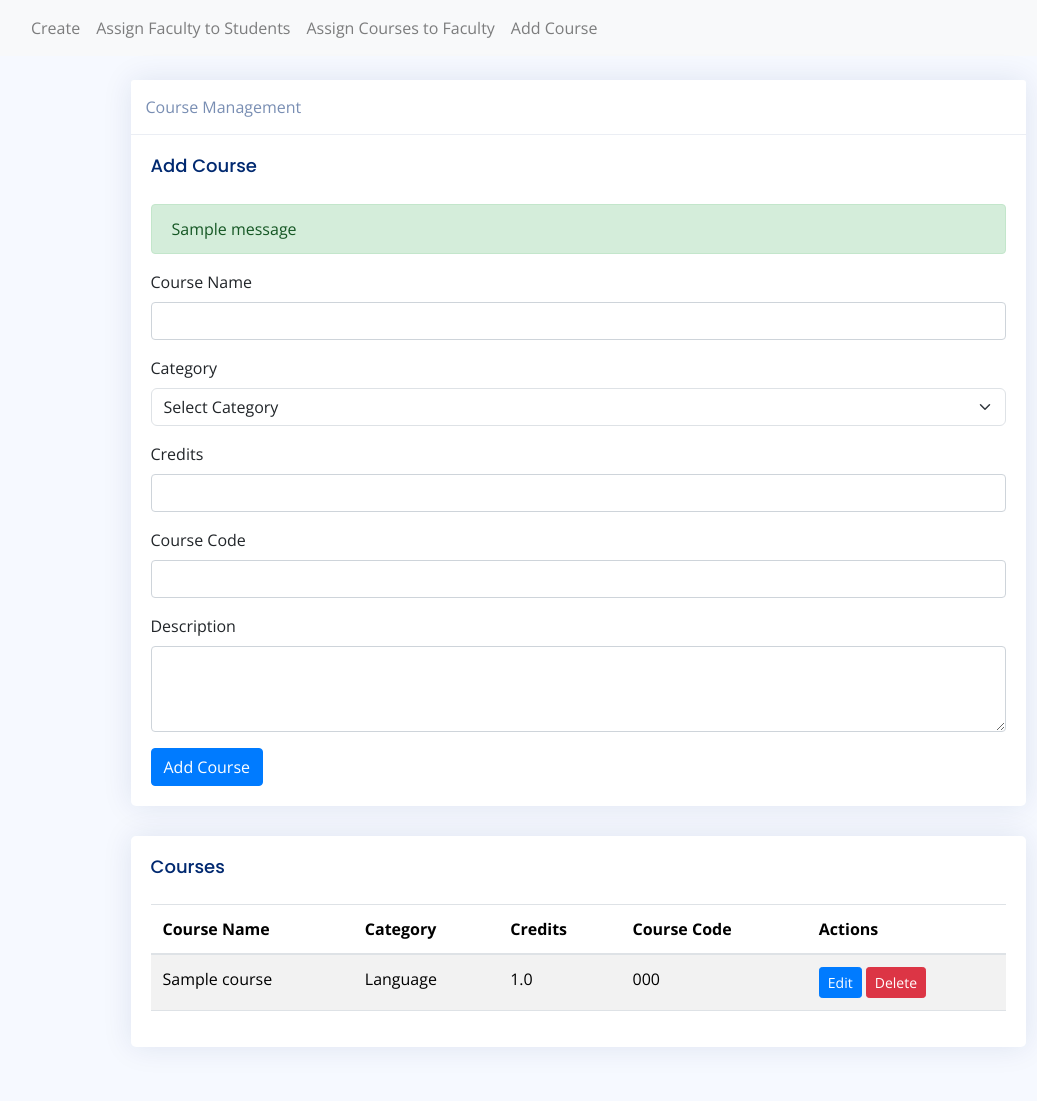
After one commit to 9yon6yon-6yon/webPractice, a Django app: page /courses/add/ in a window 1280 px wide. The commit adds this page. Shown: the whole page, without its empty margins (62-1099 px from the left). Run offline with Django 4.2, Linux system fonts and the light colour scheme; tables that the repository leaves empty hold one stand-in row (values such as "Sample post"); one stand-in notice (Sample message) is shown; some libraries are stand-ins or nearby versions.

Commit message:
addition of courses and others

```diff
--- /dev/null
+++ b/Lms/templates/courses.html
@@ -0,0 +1,123 @@
+{% extends '_base.html' %}
+
+{% block title %}
+Course Management
+{% endblock %}
+{% block nav %}
+
+<nav class="navbar navbar-expand-lg navbar-light bg-light">
+    <div class="container">
+
+        <div class="collapse navbar-collapse" id="navbarNav">
+            <ul class="navbar-nav">
+                <li class="nav-item">
+                    <a class="nav-link" href="{% url 'create' %}">Create</a>
+                </li>
+                <li class="nav-item">
+                    <a class="nav-link" href="{% url 'assign.faculty_to_students' %}">Assign Faculty to Students</a>
+                </li>
+                <li class="nav-item">
+                    <a class="nav-link" href="{% url 'assign.courses_to_faculty' %}">Assign Courses to Faculty</a>
+                </li>
+                <li class="nav-item">
+                    <a class="nav-link" href="{% url 'add-course' %}">Add Course</a>
+                </li>
+            </ul>
+        </div>
+    </div>
+</nav>
+
+
+{% endblock %}
+
+{% block content %}
+<section class="section courses min-vh-100 d-flex flex-column align-items-center justify-content-center py-4">
+    <div class="container">
+        <div class="row justify-content-center">
+            <div class="col-md-10">
+                <div class="card">
+                    <div class="card-header">
+                        Course Management
+                    </div>
+                    <div class="card-body">
+
+                        <h5 class="card-title">Add Course</h5>
+                        {% if messages %}
+                        {% for message in messages %}
+                        <p class="alert alert-{{ message.tags }}">{{ message }}</p>
+                        {% endfor %}
+                        {% endif %}
+                        <form method="POST" action="{% url 'add-course' %}" enctype="multipart/form-data">
+                            {% csrf_token %}
+                            <div class="mb-3">
+                                <label for="name" class="form-label">Course Name</label>
+                                <input type="text" class="form-control" id="name" name="name" required>
+                            </div>
+                            <div class="mb-3">
+                                <label for="category" class="form-label">Category</label>
+                                <select class="form-select" id="category" name="category" required>
+                                    <option value="" selected disabled>Select Category</option>
+                                    <option value="A">Language</option>
+                                    <option value="B">General Education</option>
+                                    <option value="C">Basic Sciences</option>
+                                    <option value="D">Mathematics</option>
+                                    <option value="E">Other Engineering</option>
+                                    <option value="F">Core Courses</option>
+                                    <option value="G">Elective Courses</option>
+                                    <option value="H">University required courses</option>
+                                    <option value="I">Final Year Design Project</option>
+                                </select>
+                            </div>
+                            <div class="mb-3">
+                                <label for="credits" class="form-label">Credits</label>
+                                <input type="number" class="form-control" id="credits" name="credits" required>
+                            </div>
+                            <div class="mb-3">
+                                <label for="code" class="form-label">Course Code</label>
+                                <input type="text" class="form-control" id="code" name="code" required>
+                            </div>
+                            <div class="mb-3">
+                                <label for="description" class="form-label">Description</label>
+                                <textarea class="form-control" id="description" name="description" rows="3"
+                                    required></textarea>
+                            </div>
+                            <button type="submit" class="btn btn-primary">Add Course</button>
+                        </form>
+                    </div>
+                </div>
+                <div class="card mt-4">
+                    <div class="card-body">
+                        <h5 class="card-title">Courses</h5>
+                        <table class="table table-striped">
+                            <thead>
+                                <tr>
+                                    <th>Course Name</th>
+                                    <th>Category</th>
+                                    <th>Credits</th>
+                                    <th>Course Code</th>
+                                    <th>Actions</th>
+                                </tr>
+                            </thead>
+                            <tbody>
+                                {% for course in courses %}
+                                <tr>
+                                    <td>{{ course.name }}</td>
+                                    <td>{{ course.get_category_display }}</td>
+                                    <td>{{ course.credits }}</td>
+                                    <td>{{ course.code }}</td>
+                                    <td>
+                                        <a href="#" class="btn btn-sm btn-primary">Edit</a>
+                                        <a href="{% url 'delete-course' course.id %}"
+                                            class="btn btn-sm btn-danger">Delete</a>
+                                    </td>
+                                </tr>
+                                {% endfor %}
+                            </tbody>
+                        </table>
+                    </div>
+                </div>
+            </div>
+        </div>
+    </div>
+</section>
+{% endblock %}
--- a/Lms/templates/navbar.html
+++ b/Lms/templates/navbar.html
@@ -5,7 +5,7 @@
 
       <img src="{{ request.session.user_profile_picture }}" alt="profile_picture">
 
-      <p>{{ user_profile.phone }}</p>
+      <p>{{ user }}</p>
 
     </div>
     <ul>
--- a/Lms/urls.py
+++ b/Lms/urls.py
@@ -29,9 +29,26 @@ urlpatterns = [
     path('user/chat/view/', loadChat, name='user.chat.view'),
     path('user/chat/show/<int:id>/', loadSpecificChat, name='user.chat.show'),
     path('user/chat/send/<int:id>/', sendChat, name='user.chat.send'),
-     path('user/chat/send/', sendChat, name='user.chat.send.optional'),  # Optional id parameter
-
-
+    # Optional id parameter
+    path('user/chat/send/', sendChat, name='user.chat.send.optional'),
+    # announcements and assignments done by faculty
+    path('user/announcement-make', makeAnnouncement, name='makeAnnouncement'),
+    path('user/announcement-view/<int:id>',
+         viewAnnouncement, name='viewAnnouncement'),
+    path('user/assignment-create', assignmentCreate, name='assignmentCreate'),
+    path('user/assignment-submit/<int:id>/',
+         assignmentSubmit, name='assignmentSubmit'),
+    path('user/assignment-view/<int:id>/',
+         assignmentView, name='assignmentView'),
+    path('user/assignment-view-submissions/',
+         assignmentViewAll, name='assignmentViewAll'),
+    # assign courses to faculty and students by admin
+    path('assign-faculty-to-students/', assign_faculty_to_students,
+         name='assign.faculty_to_students'),
+    path('assign-courses-to-faculty/', assign_courses_to_faculty,
+         name='assign.courses_to_faculty'),
+    path('courses/add/', courses, name='add-course'),
+    path('courses/delete/<int:id>', deletecourse, name='delete-course'),
 
 
 ] + static(settings.MEDIA_URL, document_root=settings.MEDIA_ROOT)
--- a/Lms/views.py
+++ b/Lms/views.py
@@ -13,7 +13,8 @@ from django.urls import reverse
 from django.conf import settings
 from .models import *
 from django.http import HttpResponse
-
+import csv
+from io import TextIOWrapper
 
 
 def createForm(request):
@@ -22,14 +23,40 @@ def createForm(request):
 
 def createUser(request):
     if request.method == 'POST':
+        csv_file = request.FILES.get('csv_file')
+        if csv_file:
+            # Process uploaded CSV file
+            csv_text = TextIOWrapper(csv_file.file, encoding='utf-8')
+            csv_reader = csv.reader(csv_text)
+            for row in csv_reader:
+                # Extract data from CSV row and create users
+                csv_username = row[0]
+                csv_email = row[1]
+                csv_user_type = row[2]
+                csv_phone = row[3]
+
+                csv_user = Users.objects.create_user(
+                    username=csv_username, email=csv_email, password="password", user_type=csv_user_type)
+                csv_user.created_at = timezone.now()
+                csv_user.updated_at = timezone.now()
+                csv_user.save()
+
+                # Create profile
+                csv_profile = Profile.objects.create(
+                    user=csv_user, phone=csv_phone)
+                csv_profile.save()
+
+            messages.success(
+                request, 'Account(s) created successfully from CSV where default password is : password')
+            return redirect('create')
+        # If CSV file is not provided, process form data
+        username = request.POST['userName']
         email = request.POST['email']
         password = request.POST['password']
         user_type = request.POST['type']
-
         phone = request.POST['phone']
-
         user = Users.objects.create_user(
-            email=email, password=password, user_type=user_type)
+            username=username, email=email, password=password, user_type=user_type)
         user.created_at = timezone.now()
         user.updated_at = timezone.now()
         user.save()
@@ -38,7 +65,8 @@ def createUser(request):
         profile = Profile.objects.create(
             user=user, phone=phone, profile_picture=profile_picture)
         profile.save()
-
+    messages.success(
+        request, 'Account created successfully.')
     return redirect('create')
 
 
@@ -66,10 +94,12 @@ def login(request):
             request.session['email'] = user.email
             try:
                 user_profile = Profile.objects.get(user=user)
-                request.session['user_profile_picture'] = user_profile.profile_picture.url
+                if user_profile.profile_picture:
+                    request.session['user_profile_picture'] = user_profile.profile_picture.url
+                else:
+                    request.session['user_profile_picture'] = '/media/profile_pics/default-profile.png'
             except Profile.DoesNotExist:
-                request.session['user_profile_picture'] = None
-
+                request.session['user_profile_picture'] = '/media/profile_pics/default-profile.png'
             return redirect('user.dashboard')
         else:
             messages.error(request, 'Invalid email or password.')
@@ -187,7 +217,8 @@ def save_Password(request):
 
 def home(request):
     user_id = request.session.get('user_id')
-
+    usr = Users.objects.get(id=user_id)
+    user = usr.username
     unread_notification_count = Notification.objects.filter(
         user_id=user_id).count()
     unread_message_count = ChatMessage.objects.filter(
@@ -202,6 +233,7 @@ def home(request):
         'unread_notification_count': unread_notification_count,
         'unread_message_count': unread_message_count,
         'user_profile': user_profile,
+        'user': user
     }
 
     return render(request, 'dashboard.html', context)
@@ -287,8 +319,6 @@ def privateFileDelete(request, id):
     return redirect('user.private.view')
 
 
-
-
 def loadChat(request):
     user_id = request.session.get('user_id')
     user = Users.objects.get(id=user_id)
@@ -299,16 +329,20 @@ def loadChat(request):
 
     return render(request, 'chat.html', {'active_users_same_courses': active_users_same_courses})
 
-def loadSpecificChat(request,id):
+
+def loadSpecificChat(request, id):
     logged_in_user_id = request.session.get('user_id')
     logged_in_user = Users.objects.get(id=logged_in_user_id)
 
     selected_user = get_object_or_404(Users, id=id)
 
-    sent_messages = ChatMessage.objects.filter(sender=logged_in_user, receiver=selected_user)
-    received_messages = ChatMessage.objects.filter(sender=selected_user, receiver=logged_in_user)
+    sent_messages = ChatMessage.objects.filter(
+        sender=logged_in_user, receiver=selected_user)
+    received_messages = ChatMessage.objects.filter(
+        sender=selected_user, receiver=logged_in_user)
 
-    context = {'selected_user': selected_user, 'sent_messages': sent_messages, 'received_messages': received_messages}
+    context = {'selected_user': selected_user,
+               'sent_messages': sent_messages, 'received_messages': received_messages}
     chat_content = render_to_string('chat-context.html', context)
 
     if request.is_ajax():
@@ -316,7 +350,8 @@ def loadSpecificChat(request,id):
     else:
         return render(request, 'chat.html', context)
 
-def sendChat(request,id):
+
+def sendChat(request, id):
     if request.method == 'POST':
         logged_in_user_id = request.session.get('user_id')
         logged_in_user = Users.objects.get(id=logged_in_user_id)
@@ -325,6 +360,96 @@ def sendChat(request,id):
         message_text = request.POST.get('message')
 
         if message_text:
-            ChatMessage.objects.create(sender=logged_in_user, receiver=selected_user, message=message_text)
+            ChatMessage.objects.create(
+                sender=logged_in_user, receiver=selected_user, message=message_text)
 
     return redirect('user.chat.show', id=id)
+
+
+def makeAnnouncement(request):
+    return render(request, '')
+
+
+def viewAnnouncement(request, id):
+    return render(request, '')
+
+
+def assignmentCreate(request):
+    return render(request, '')
+
+
+def assignmentView(request, id):
+    return render(request, 'assignment-view.html')
+
+
+def assignmentSubmit(request, id):
+    return render(request, 'assignment-view.html')
+
+
+def assignmentViewAll(request):
+    return render(request, 'assignment-view.html')
+
+
+def assign_faculty_to_students(request):
+    if request.method == 'POST':
+        faculty_id = request.POST.get('faculty')
+        student_ids = request.POST.getlist('students')
+
+        faculty = Users.objects.get(id=faculty_id)
+        students = Users.objects.filter(id__in=student_ids)
+
+        # Assign faculty to students
+        for student in students:
+            student.faculty = faculty
+            student.save()
+
+        messages.success(request, 'Faculty added successfully for students')
+        return redirect('assign.faculty_to_students')
+
+    faculties = Users.objects.filter(user_type='teacher')
+    students = Users.objects.filter(user_type='student')
+    return render(request, 'assign_faculty_to_students.html', {'faculties': faculties, 'students': students})
+
+def assign_courses_to_faculty(request):
+    if request.method == 'POST':
+        faculty_id = request.POST.get('faculty')
+        course_ids = request.POST.getlist('courses')
+
+        faculty = Users.objects.get(id=faculty_id)
+        courses = Course.objects.filter(id__in=course_ids)
+
+        # Assign courses to faculty using the set() method
+        faculty.courses_assigned.set(courses)
+
+        # Redirect to some page after assignment
+        messages.success(request, 'Course added successfully to the faculty')
+        return redirect('assign.courses_to_faculty')
+
+    faculties = Users.objects.filter(user_type='teacher')
+    courses = Course.objects.all()
+    return render(request, 'assign_courses_to_faculty.html', {'faculties': faculties, 'courses': courses})
+
+def courses(request):
+    if request.method == 'POST':
+        course_name = request.POST.get('name')
+        course_category = request.POST.get('category')
+        course_code = request.POST.get('code')
+
+        course_credits = request.POST.get('credits')
+        course_description = request.POST.get('description')
+
+        Course.objects.create(name=course_name, category=course_category,
+                              code=course_code, credits=course_credits, description=course_description)
+        messages.success(request, 'Course added successfully')
+        return redirect('add-course')
+
+    courses = Course.objects.all()
+    context = {'courses': courses}
+    return render(request, 'courses.html', context)
+
+
+def deletecourse(request, id):
+    course = get_object_or_404(Course, id=id)
+    course.delete()
+    messages.success(request, 'Course deleted')
+    return redirect('add-course')
```
Also changed, not shown: Lms/data.csv (added, +10 -0 lines), Lms/models.py (+18 -5 lines), Lms/templates/404.html (added, +19 -0 lines), Lms/templates/assign_courses_to_faculty.html (added, +59 -0 lines), Lms/templates/assign_faculty_to_students.html (added, +60 -0 lines), Lms/templates/create-user.html (+40 -4 lines), Lms/migrations/0001_initial.py, Lms/migrations/0002_privatefiles.py (deleted), Lms/migrations/0002_remove_course_end_date_remove_course_start_date_and_more.py (added), media/profile_pics/default-profile.png (added).
